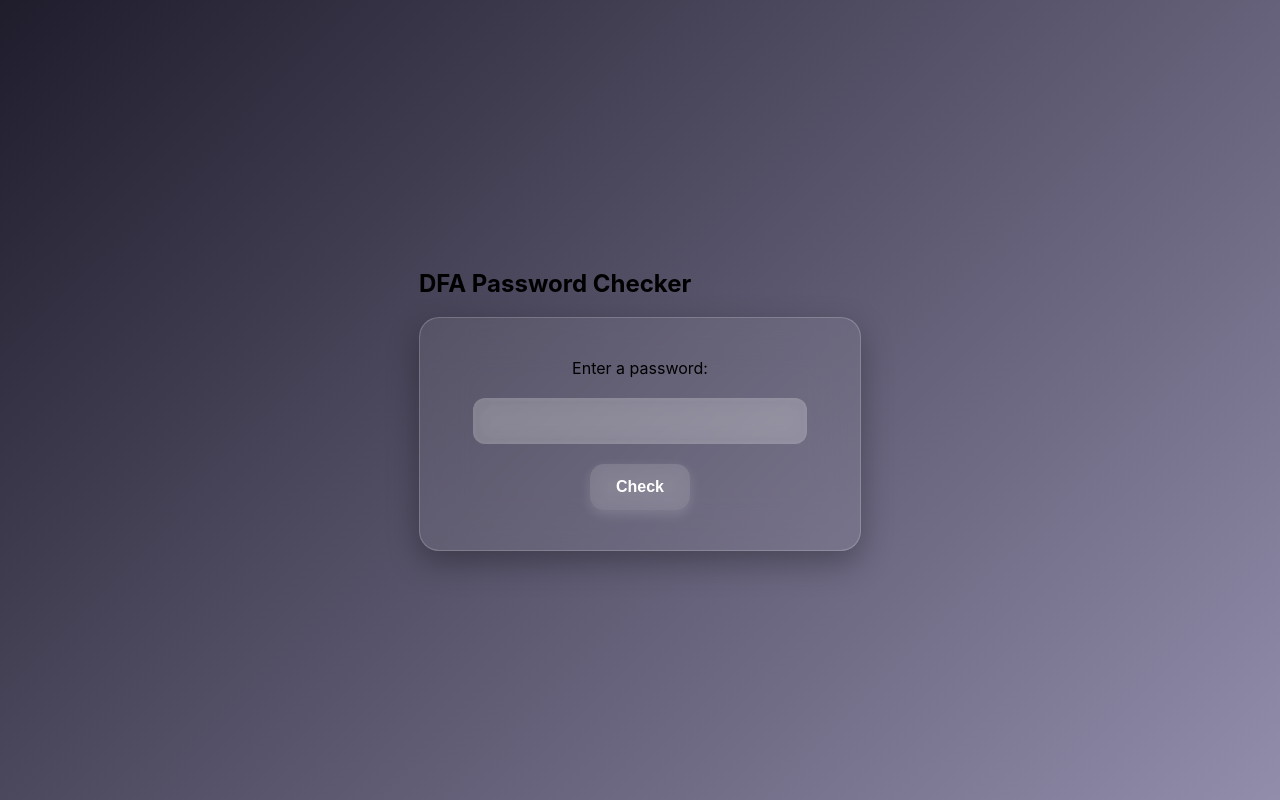
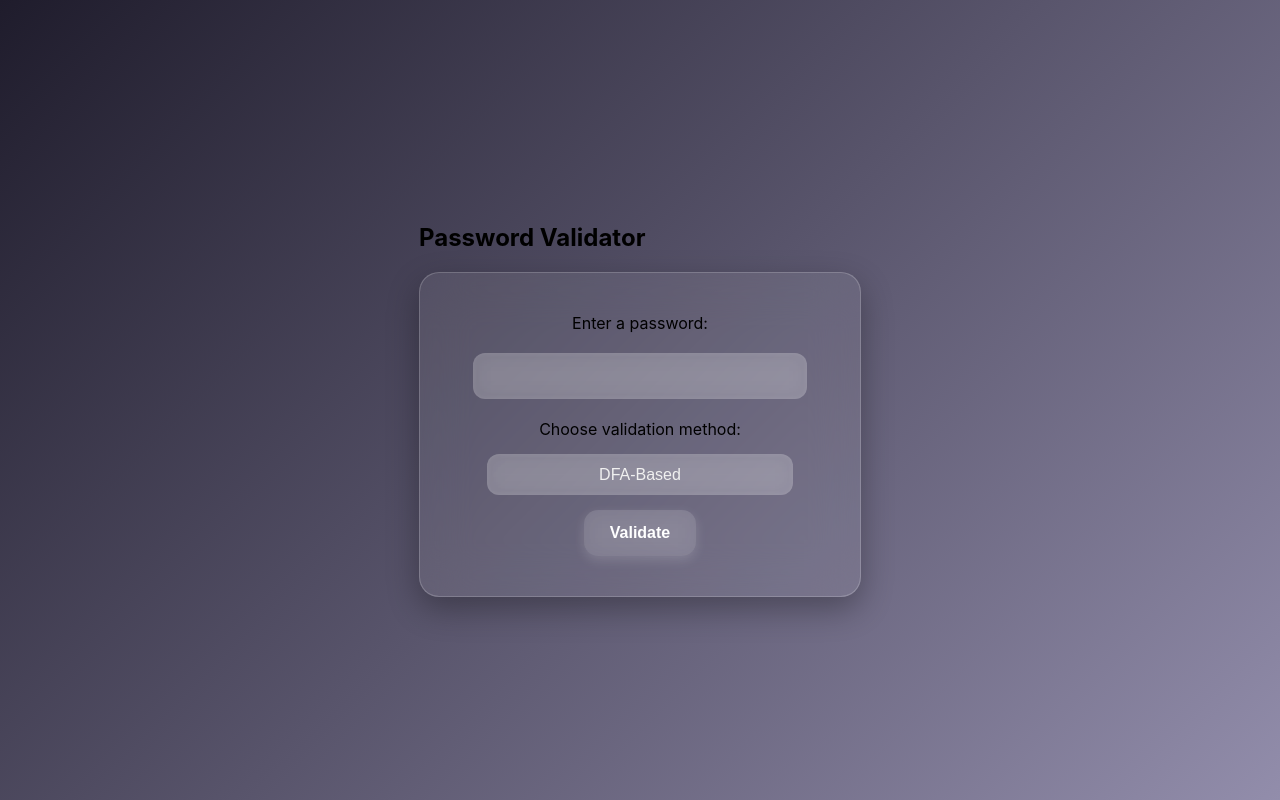
Before and after one commit to DarrenV2/Password-Validation-Using-Finite-Automata, a Flask app: page / in a window 1280 px wide. Run offline with Flask 3, Linux system fonts and the light colour scheme.

Commit message:
Latest : 2:44pm 7/11/25

```diff
--- a/app.py
+++ b/app.py
@@ -1,18 +1,34 @@
 from flask import Flask, render_template, request
-from main import dfa_validate_password
+from naive import naive_validate_password
+from dfa import DFA
+import time
+
 app = Flask(__name__)
 
 @app.route('/')
 def home():
     return render_template('index.html')
 
-@app.route('/check', methods=['POST'])
+@app.route('/validate', methods=['POST'])
 def validate():
     password = request.form['password']
+    method = request.form['method']
 
-    result = "Valid" if dfa_validate_password(password) else "Invalid"
-    return render_template('result.html', result=result)
+    start_time = time.time()
 
+    if method == 'dfa':
+        dfa = DFA()
+        is_valid = dfa.process_input(password)
+    elif method == 'naive':
+        is_valid = naive_validate_password(password)
+    else:
+        is_valid = False
+
+    end_time = time.time()
+    duration = round((end_time - start_time) * 1000, 4)  # Time in milliseconds
+
+    result = "Valid" if is_valid else "Invalid"
+    return render_template('result.html', result=result, method=method, duration=duration)
 
 
 if __name__ == '__main__':
--- a/command.py
+++ b/command.py
@@ -1,4 +1,4 @@
-from main import dfa_validate_password
+from naive import dfa_validate_password
 
 
 userPassword = input ("Enter Password:")
--- a/main.py
+++ b/naive.py
@@ -1,4 +1,4 @@
-def dfa_validate_password(password):
+def naive_validate_password(password):
     state ='q1'
     validState = 'q15'
     if not password:
--- a/static/style.css
+++ b/static/style.css
@@ -87,3 +87,36 @@ p {
 .retry-button:hover {
     background: rgba(255, 255, 255, 0.3);
 }
+
+
+/* Dropdown select styling */
+select {
+    width: 85%;
+    padding: 12px;
+    margin: 15px 0;
+    border-radius: 12px;
+    border: none;
+    background: rgba(255, 255, 255, 0.2);
+    color: #f0f0f0;
+    font-size: 1rem;
+    text-align: center;
+    backdrop-filter: blur(10px);
+    outline: none;
+    appearance: none;
+    box-shadow: inset 0 0 5px rgba(255, 255, 255, 0.1);
+}
+
+
+select::after {
+    content: "▼";
+    position: absolute;
+    right: 20px;
+    pointer-events: none;
+    color: #f0f0f0;
+}
+
+option {
+    background-color: #2c2c3c;
+    color: #f0f0f0;
+    font-size: 1rem;
+}
--- a/templates/index.html
+++ b/templates/index.html
@@ -3,17 +3,24 @@
 <head>
     <meta charset="UTF-8" />
     <meta name="viewport" content="width=device-width, initial-scale=1.0" />
-    <title>DFA Password Checker</title>
+    <title>Password Validator</title>
     <link rel="stylesheet" href="{{ url_for('static', filename='style.css') }}" />
 </head>
 <body>
     <main>
         <section class="validator-card">
-            <h1>DFA Password Checker</h1>
+            <h1>Password Validator</h1>
             <form action="{{ url_for('validate') }}" method="post" autocomplete="off">
                 <label for="password">Enter a password:</label>
                 <input type="text" id="password" name="password" required />
-                <button type="submit">Check</button>
+
+                <label for="method">Choose validation method:</label>
+                <select name="method" id="method" required>
+                    <option value="dfa">DFA-Based</option>
+                    <option value="naive">Naive Rule-Based</option>
+                </select>
+
+                <button type="submit">Validate</button>
             </form>
         </section>
     </main>
--- a/templates/result.html
+++ b/templates/result.html
@@ -11,6 +11,8 @@
         <section class="validator-card">
             <h1>Result</h1>
             <p>Password is <strong>{{ result }}</strong></p>
+            <p>Validation method: <strong>{{ method|capitalize }}</strong></p>
+            <p>Time taken: <strong>{{ duration }} ms</strong></p>
             <a href="/" class="retry-button">Try Another</a>
         </section>
     </main>
```
Also changed, not shown: dfa.py (added, +64 -0 lines).
